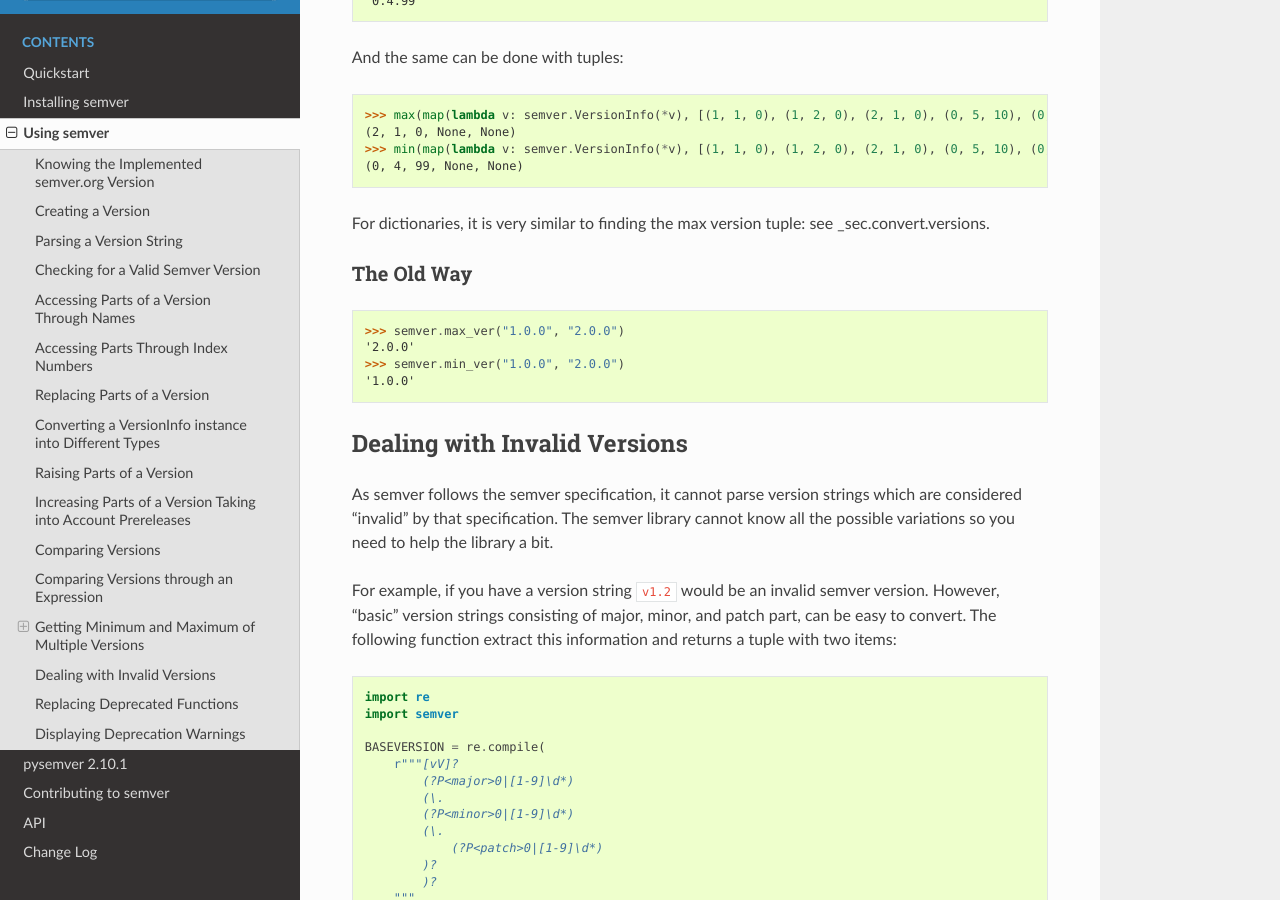
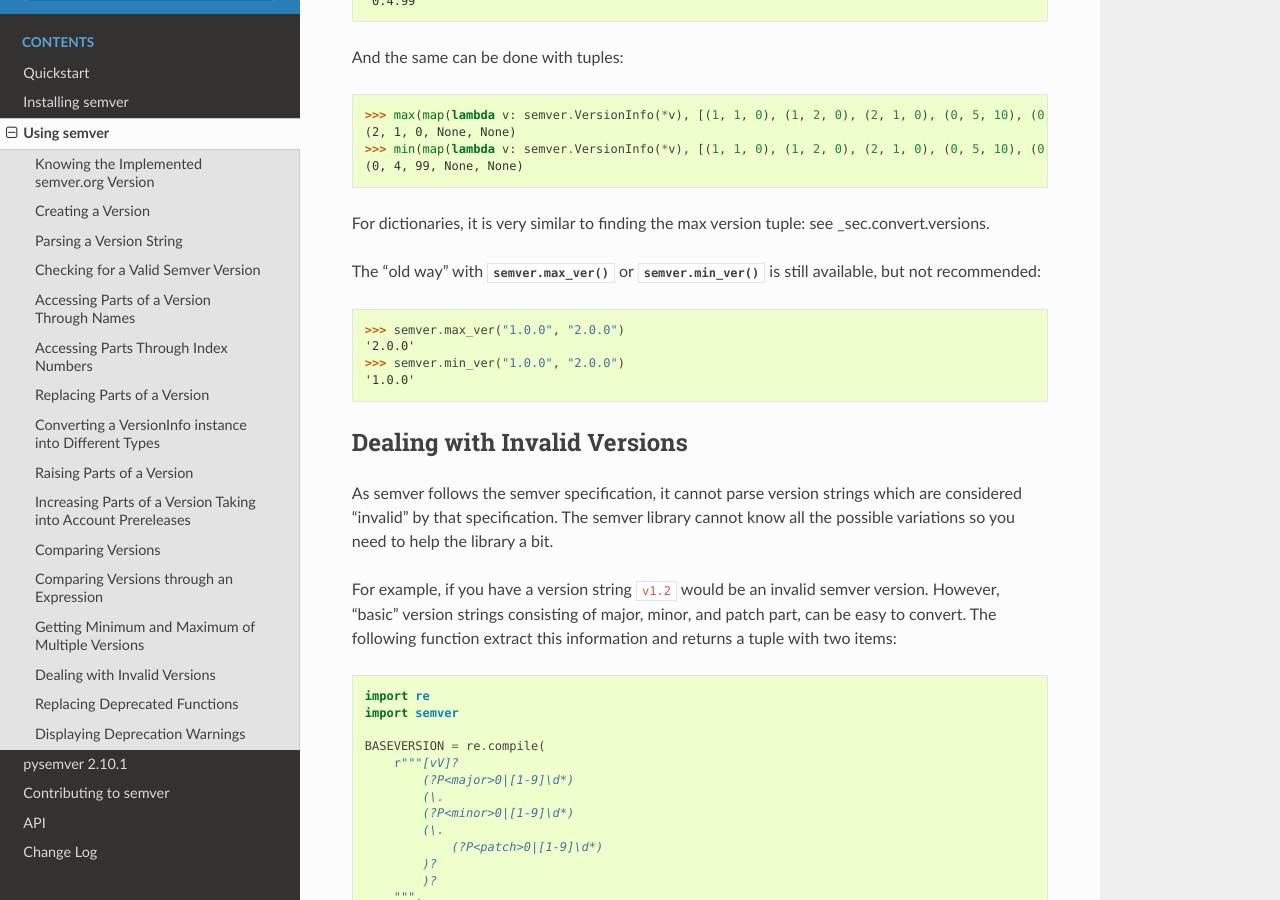
Before and after one commit to python-semver/python-semver, a Sphinx documentation site: the page built from docs/usage.rst, in a window 1280 px wide and 900 px high, scrolled down 10108 px. Built offline with Sphinx 7.4.7 and the Read the Docs theme 2.0.0, drawn with Linux system fonts in a browser that asks for light colours.

Commit message:
Remove lonely subsection
Co-authored-by: Tom Schraitle <tomschr@users.noreply.github.com>

```diff
--- a/docs/usage.rst
+++ b/docs/usage.rst
@@ -520,8 +520,7 @@ And the same can be done with tuples:
 
 For dictionaries, it is very similar to finding the max version tuple: see :ref:`_sec.convert.versions`.
 
-The Old Way
-^^^^^^^^^^^
+The "old way" with :func:`semver.max_ver` or :func:`semver.min_ver` is still available, but not recommended:
 
 .. code-block:: python
 
```
